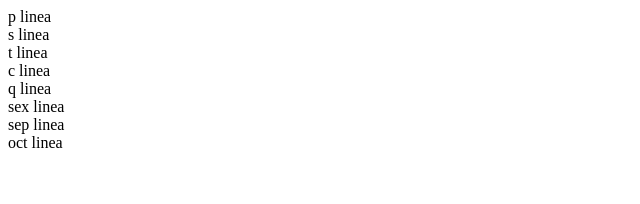
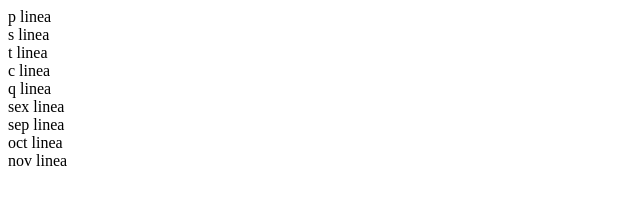
Before and after one commit to DiegoCarva05/parcial_30, a plain HTML site: page index.html in a window 1280 px wide. Shown: the full height of the page, 0-640 px from the left. Drawn offline with Linux system fonts and the light colour scheme.

Commit message:
noveno commit

```diff
--- a/index.html
+++ b/index.html
@@ -14,5 +14,6 @@
     <div>sex linea</div>
     <div>sep linea</div>
     <div>oct linea</div>
+    <div>nov linea</div>
 </body>
 </html>
```
